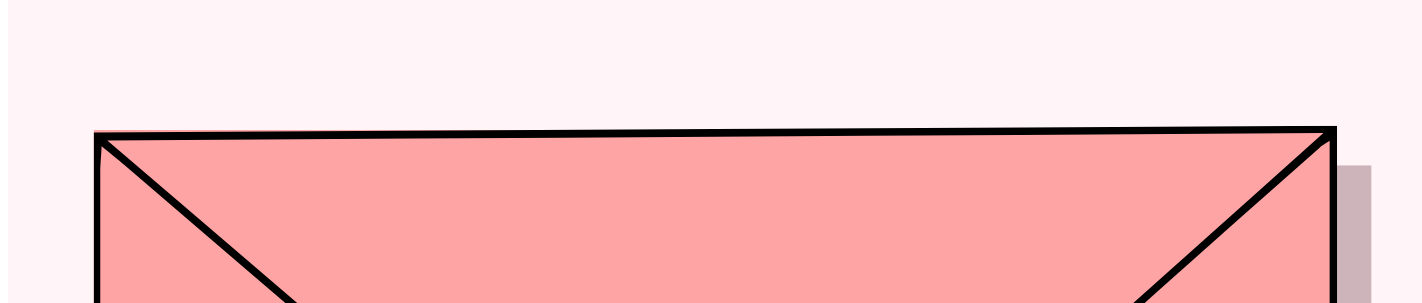
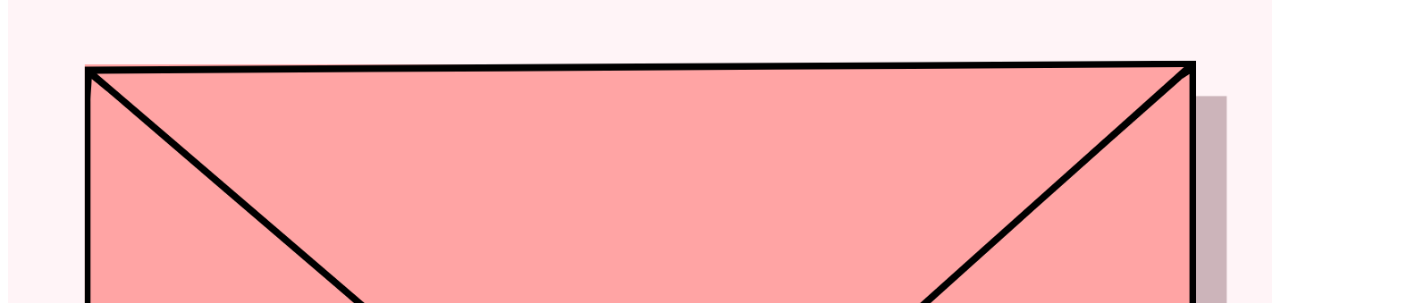
Before and after one commit to LKoodin/PleaseOpen, a plain HTML site: page index.html in a window 1280 px wide. Shown: the part 497-800 px from the top of the page, 1422 px wide, since content can reach past the window. Drawn offline with Linux system fonts and the light colour scheme.

Commit message:
Update index.html

```diff
--- a/index.html
+++ b/index.html
@@ -5,9 +5,15 @@
     <meta name="viewport" content="width=device-width, initial-scale=1.0">
     <title>Image Toggle</title>
     <style>
-        #image2 {
-            display: none;
-        }
+    img {
+        max-width: 100%;    /* Makes the image width not exceed the container width */
+        height: auto;       /* Maintains the aspect ratio */
+        display: block;     /* Removes extra space below the image */
+        margin: 0 auto;     /* Centers the image horizontally */
+    }
+    #image2 {
+        display: none;      /* Keeps the second image hidden initially */
+    }
     </style>
 </head>
 <body>
```
